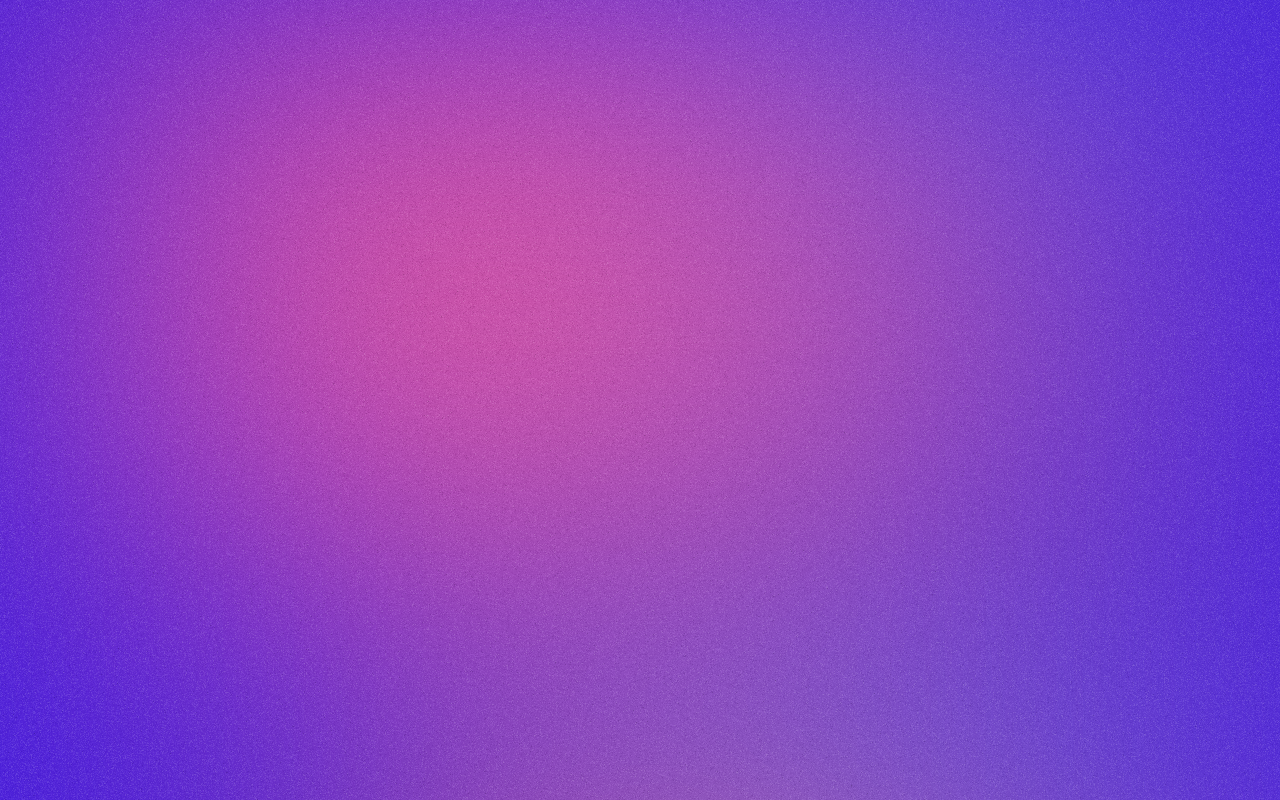
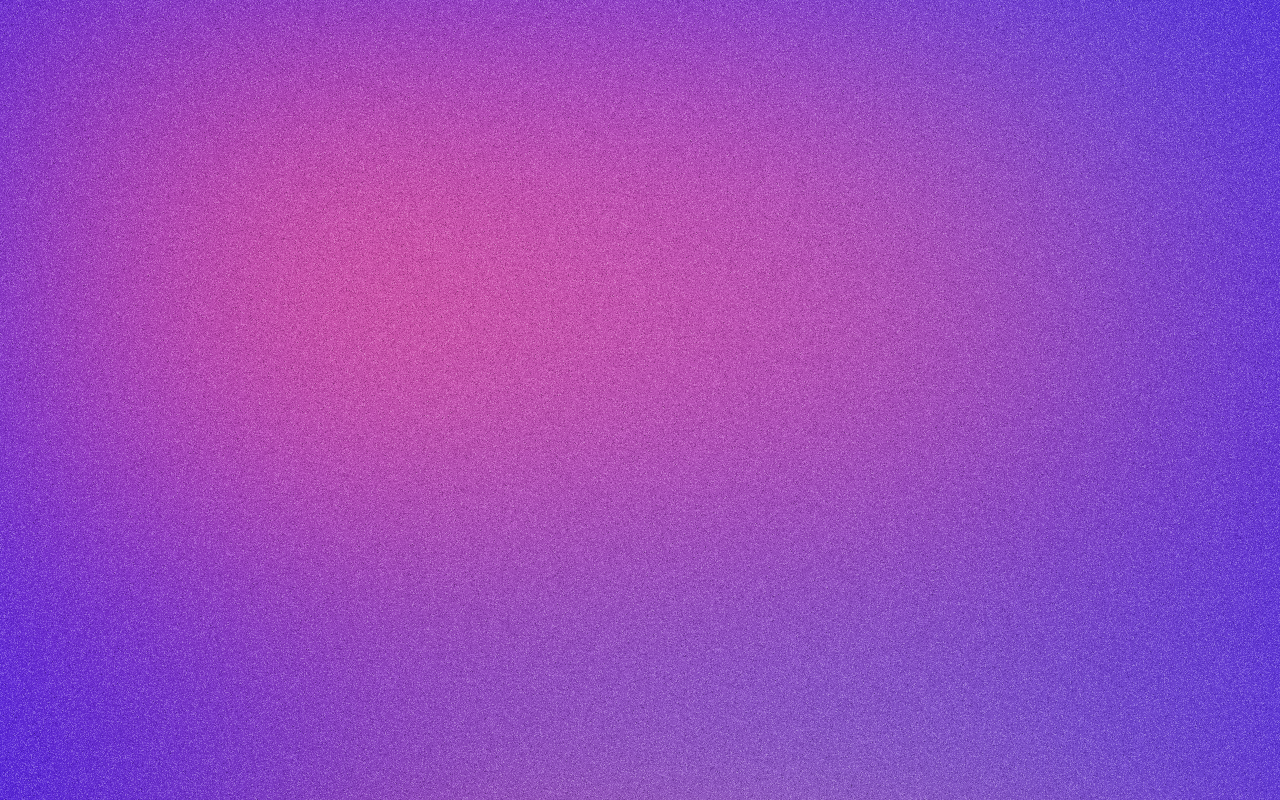
Before and after one commit to ne53/Exploring-gradients-with-noise-and-particles-in-React, a React (Create React App) app: page / in a window 1280 px wide. Shown: the top 800 px of the page. Built offline with nearby package versions, Linux system fonts and the light colour scheme.

Commit message:
Update App.css and Gradation.tsx

```diff
--- a/src/App.css
+++ b/src/App.css
@@ -1,12 +1,6 @@
-
-/* .StrobeAnimation{
-  opacity: 0.05;
-  z-index: 3;
-} */
-
 .Noise {
-  filter: brightness(1);
-  opacity: 0.2;
+  filter: grayscale(1);
+  opacity: 0.4;
   mix-blend-mode: luminosity;
   width: 100%;
   height: 100%;
@@ -25,17 +19,3 @@
   z-index: 1;
   filter: blur(10.0rem);
 }
-
-.App {
-  padding-top: 15vh;
-  color: white;
-  text-align: center;
-  font-weight: bold;
-  font-size: calc(6vh + 2vmin);
-  line-height: 80%;
-}
-
-.crying-face {
-  width: 10vh;
-  height: 10vh;
-}
--- a/src/components/Gradation.tsx
+++ b/src/components/Gradation.tsx
@@ -30,7 +30,7 @@ const ParticleCanvas: React.FC = () => {
         // bgColor: "#000000",         // 背景色
         // particleColors: ["#FFFFFF", "#000000"],  // パーティクルの色
         particleColors: ["#F25EA3","#471ED9", "#3B42D9", "#1B8EF2","#F26241"],  // パーティクルの色
-        horizontalScale: 1.5,         // 横方向のスケール
+        horizontalScale: 2,         // 横方向のスケール
         verticalScale: 1,           // 縦方向のスケール
       };
 
```
